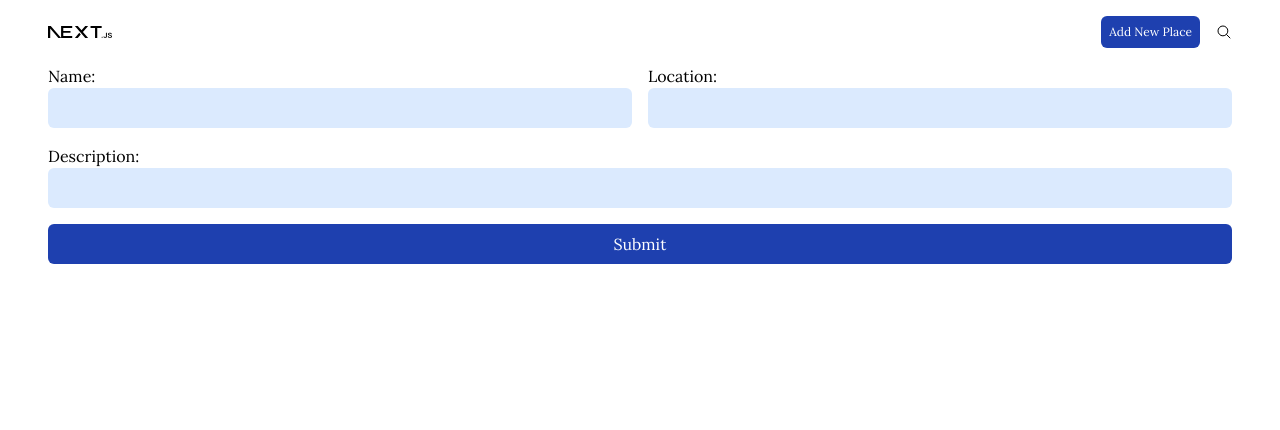
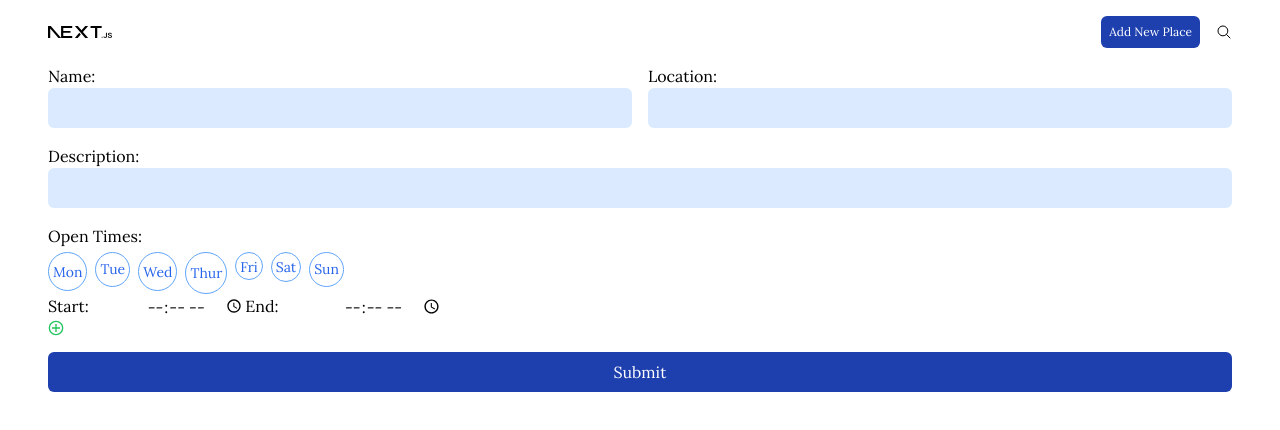
Before and after one commit to DokuaAsiedu/zormor-frontend-assessment, a Next.js app: page /add-place in a window 1280 px wide. Shown: the top 430 px of the page. Built offline with nearby package versions, Linux system fonts and the light colour scheme.

Commit message:
added open hours and days functionality

```diff
--- /dev/null
+++ b/components/details-per-period.tsx
@@ -0,0 +1,23 @@
+import { MdRemoveCircleOutline } from "react-icons/md";
+
+export function DetailsPerPeriod({days, handleDelete, canDelete, handleStart, handleEnd, start, end}: DetailsPerPeriod) {
+  return (
+    <div className="grid grid-cols-3 group">
+      <div className="grid grid-cols-1 md:grid-cols-2">
+        <div className="grid grid-cols-1 sm:grid-cols-2 content-center">
+          <label htmlFor="start">Start: </label>
+          <input type="time" name="start" id="start" onChange={handleStart} value={start}/>
+        </div>
+
+        <div className="grid grid-cols-1 sm:grid-cols-2 content-center">
+          <label htmlFor="end">End: </label>
+          <input type="time" name="end" id="end" onChange={handleEnd} value={end}/>
+        </div>
+      </div>
+
+      <div className="capitalize">{days.join(", ")}</div>
+
+      {canDelete && <MdRemoveCircleOutline className="text-red-500 hidden group-hover:block" onClick={handleDelete}/>}
+    </div>
+  )
+}
--- a/components/index.ts
+++ b/components/index.ts
@@ -1,3 +1,5 @@
 export * from "@/components/navbar";
 export * from "@/components/searchbar";
 export * from "@/components/location-card";
+export * from "@/components/open-period";
+export * from "@/components/details-per-period";
--- /dev/null
+++ b/components/open-period.tsx
@@ -0,0 +1,116 @@
+import React, { useEffect, useMemo, useState } from "react"
+import { GrAddCircle } from "react-icons/gr";
+import { DetailsPerPeriod } from "./details-per-period";
+
+const DAYS_OF_WEEK = ['mon', 'tue', 'wed', 'thur', 'fri', 'sat', 'sun']
+
+export function OpenPeriod({periods, handlePeriods}: {periods: Period[], handlePeriods: (prev: Period[]) => void}) {
+  // const [periods, setPeriods] = useState<Period[]>([{days: [], start: "", end: ""}])
+  const [pointer, setPointer] = useState<number>(0)
+
+  const usedDays = useMemo(() => {
+    const arr: string[] = [];
+
+    periods.forEach(item => arr.push(...item.days))
+    return arr
+  }, [periods])
+
+  const addDay = (day: string) => {
+    // get pointer position
+    // check if day is included in periods at that position
+    const periodsCopy: Period[] = [...periods];
+    const periodAtPointer: Period = {...periodsCopy[pointer]}
+    const daysCopy: string[] = periodAtPointer.days
+
+    if (daysCopy.includes(day)) {
+      const index = daysCopy.indexOf(day)
+      daysCopy.splice(index, 1)
+    }
+    else {
+      if (!usedDays.includes(day)) {
+        daysCopy.push(day)
+      }
+    }
+
+    periodAtPointer.days = daysCopy
+    periodsCopy[pointer] = periodAtPointer
+
+    handlePeriods(periodsCopy)
+    // handleFormData((prev) => ({...prev, openPeriods: periodsCopy}))
+  }
+
+  const addPeriod = () => {
+    const obj: Period = {days: [], start: "", end: ""}
+    // console.log(periods)
+    const periodsCopy = [...periods]
+
+    periodsCopy.push(obj)
+
+    setPointer(pointer + 1)
+    handlePeriods(periodsCopy)
+    // handleFormData((prev) => ({...prev, openPeriods: periodsCopy}))
+  }
+
+  const handleDelete = (id: number) => {
+    const periodsCopy = [...periods]
+
+    periodsCopy.splice(id, 1)
+    handlePeriods(periodsCopy)
+    // handleFormData((prev) => ({...prev, openPeriods: periodsCopy}))
+    setPointer(pointer - 1)
+  }
+
+  const handleStart = (e: React.ChangeEvent<HTMLInputElement>, id: number) => {
+    const periodsCopy: Period[] = [...periods]
+    periodsCopy[id].start = e.target.value
+
+    handlePeriods(periodsCopy)
+    // handleFormData((prev) => ({...prev, openPeriods: periodsCopy}))
+  }
+
+  const handleEnd = (e: React.ChangeEvent<HTMLInputElement>, id: number) => {
+    const periodsCopy: Period[] = [...periods]
+    periodsCopy[id].end = e.target.value
+
+    handlePeriods(periodsCopy)
+    // handleFormData((prev) => ({...prev, openPeriods: periodsCopy}))
+  }
+
+  useEffect(() => {
+    console.log(periods)
+  }, [periods])
+
+  return (
+    <div>
+      <div className="h-fit flex flex-row items-stretch flex-wrap gap-2 text-sm">
+        {DAYS_OF_WEEK.map((item, index) => {
+          return (
+            <button type="button" key={`item-${index}`} className={`h-full p-1  grid place-items-center aspect-square capitalize  border-[1px] border-blue-400 rounded-full ${usedDays.includes(item) ? 'bg-blue-400 text-white' : 'bg-white text-blue-600'}`} onClick={() => addDay(item)}>
+              {item}
+            </button>
+          )
+        })}
+
+      </div>
+
+      <>
+        {periods.map((item, index) => {
+          return (
+            <DetailsPerPeriod
+              key={`item-${index}`}
+              days={item.days}
+              handleDelete={() => handleDelete(index)}
+              canDelete={periods.length > 1}
+              handleStart={(e) => {handleStart(e, index)}}
+              handleEnd={(e) => {handleEnd(e, index)}}
+              start={periods[index].start}
+              end={periods[index].end}
+            />
+          )
+        })}
+
+        {usedDays.length < 7 && <GrAddCircle className="text-green-500" onClick={addPeriod}/>}
+      </>
+    </div>
+  )
+}
--- a/data/places.ts
+++ b/data/places.ts
@@ -5,6 +5,7 @@ export const PLACES_DB: Place[] = [
     description:
       "Suspendisse dignissim tincidunt odio sed tempus. Fusce at nunc orci. Donec tempor tempus consectetur. Curabitur ullamcorper orci a eros ultrices vestibulum. Integer mollis odio efficitur, finibus magna et, sollicitudin lorem. Mauris interdum vitae quam ac ornare. Sed tellus est, iaculis quis justo vitae, fringilla consectetur nibh. Ut eleifend vehicula tempus. In gravida dolor dolor, id volutpat dui condimentum eu. Quisque iaculis lobortis porta. Donec tincidunt fringilla pretium. Interdum et malesuada fames ac ante ipsum primis in faucibus. Nullam sit amet efficitur nunc. Nulla efficitur lectus fermentum diam auctor vestibulum.",
     location: "4053 7th Street",
+    openPeriods: [{ days: [], start: "", end: "" }],
   },
   {
     id: 2,
@@ -12,6 +13,7 @@ export const PLACES_DB: Place[] = [
     description:
       "Sed ac commodo ligula. Morbi suscipit mi eget tortor euismod, a congue nibh finibus. Ut dapibus ut odio sit amet vehicula. Nulla congue posuere ligula ac pulvinar. Suspendisse potenti. Nulla libero odio, suscipit ut mattis non, tempor molestie diam. Nam sed ex mollis, luctus nisi at, rhoncus sapien. Integer eu ligula metus. Orci varius natoque penatibus et magnis dis parturient montes, nascetur ridiculus mus.",
     location: "894 Riverside Drive",
+    openPeriods: [{ days: [], start: "", end: "" }],
   },
   {
     id: 3,
@@ -19,6 +21,7 @@ export const PLACES_DB: Place[] = [
     description:
       "Nulla orci mi, dapibus vel tempor vulputate, luctus at quam. Curabitur tempus sed mi eget pretium. Sed vitae eleifend nibh. Integer luctus orci vel metus elementum, sit amet rutrum nisi cursus. Cras sagittis eu magna et bibendum. Aliquam erat volutpat. Pellentesque sollicitudin ornare egestas. Fusce libero quam, elementum non auctor ultricies, vulputate non sem. Integer tristique est a lorem consectetur tempor.",
     location: "6527 Magnolia Drive",
+    openPeriods: [{ days: [], start: "", end: "" }],
   },
   {
     id: 4,
@@ -26,6 +29,7 @@ export const PLACES_DB: Place[] = [
     description:
       "Vestibulum ante ipsum primis in faucibus orci luctus et ultrices posuere cubilia curae; Suspendisse luctus luctus metus et eleifend. Donec pharetra sem congue elementum venenatis. Nulla vitae odio urna. Ut sit amet eros orci. Praesent dictum ac dui a efficitur. Ut non hendrerit velit, nec mattis dolor. Ut venenatis elit quam, eget pulvinar augue finibus sed. Proin mi magna, venenatis eu sagittis vel, porttitor vel velit. Pellentesque nisl lacus, aliquam quis turpis ac, congue mollis arcu. Suspendisse eu nunc consequat, tincidunt diam eget, ornare diam. Curabitur iaculis vitae erat in eleifend.",
     location: "39 Hill Street",
+    openPeriods: [{ days: [], start: "", end: "" }],
   },
   {
     id: 5,
@@ -33,6 +37,7 @@ export const PLACES_DB: Place[] = [
     description:
       "Praesent nec euismod ex. Cras pharetra auctor imperdiet. Maecenas nisi ipsum, tristique eu metus eu, tincidunt accumsan nibh. Aenean et purus faucibus, fermentum risus eget, posuere diam. Fusce eget orci non sapien gravida sagittis. Curabitur placerat condimentum tortor. Duis cursus feugiat sem, quis convallis mi lobortis vitae. Praesent in dui mi. Ut egestas consectetur massa, vitae vulputate diam feugiat vitae. Nam tincidunt dui massa, et lacinia arcu cursus a. Orci varius natoque penatibus et magnis dis parturient montes, nascetur ridiculus mus. Mauris eu malesuada elit. Praesent accumsan venenatis leo eget tempor. Quisque luctus consequat faucibus.",
     location: "993 9th Street",
+    openPeriods: [{ days: [], start: "", end: "" }],
   },
   {
     id: 6,
@@ -40,6 +45,7 @@ export const PLACES_DB: Place[] = [
     description:
       "Suspendisse ac nibh lacinia, maximus magna id, auctor erat. Proin auctor ultrices erat, id blandit arcu maximus vitae. Phasellus eu urna sapien. Vestibulum ornare arcu est. Integer viverra venenatis mauris, a pharetra dolor accumsan a. Nunc porta egestas arcu. Nunc quis odio id augue scelerisque finibus. Donec ultrices in felis in tincidunt. Integer pharetra massa at aliquet vestibulum. Lorem ipsum dolor sit amet, consectetur adipiscing elit. Nullam aliquet justo eu tortor vehicula tincidunt. Vestibulum commodo, purus sit amet sollicitudin tincidunt, eros nibh lobortis massa, at blandit lectus turpis quis nulla. Proin accumsan tortor euismod tincidunt fringilla. Nunc a augue ante. Proin posuere dolor non turpis mattis varius. Suspendisse porttitor ornare rhoncus.",
     location: "355 Lincoln Avenue",
+    openPeriods: [{ days: [], start: "", end: "" }],
   },
   {
     id: 7,
@@ -47,6 +53,7 @@ export const PLACES_DB: Place[] = [
     description:
       "Ut venenatis, tortor a commodo tincidunt, metus urna finibus lorem, ut pulvinar diam risus quis sapien. Nunc sit amet consectetur tortor. Suspendisse potenti. Nulla elementum hendrerit commodo. Sed suscipit et mi nec lobortis. Fusce efficitur metus ut orci ullamcorper suscipit. Sed condimentum sapien eu bibendum porta. Duis vel nunc quis leo congue interdum.",
     location: "16 8th Street",
+    openPeriods: [{ days: [], start: "", end: "" }],
   },
   {
     id: 8,
@@ -54,6 +61,7 @@ export const PLACES_DB: Place[] = [
     description:
       "Cras metus ipsum, viverra vel ligula in, finibus eleifend odio. Morbi odio eros, euismod eget sapien non, placerat vehicula ex. Ut non nisi felis. In scelerisque tincidunt erat vel finibus. Vestibulum ut aliquam orci. Duis blandit vel lacus eget aliquet. Donec lacinia, elit sed tincidunt dictum, mi nisl cursus arcu, et fermentum diam sem eget purus. Nunc nec felis leo. Vivamus dictum lorem id lacus convallis lacinia quis nec quam. Maecenas faucibus sed nisi eu molestie. Fusce elementum ultrices risus, quis porttitor dolor porttitor nec. Duis convallis ante ipsum, id suscipit sem ultricies quis. Sed vel rhoncus tellus. Ut sed tincidunt nibh, non cursus nunc.",
     location: "233 Central Avenue",
+    openPeriods: [{ days: [], start: "", end: "" }],
   },
   {
     id: 9,
@@ -61,6 +69,7 @@ export const PLACES_DB: Place[] = [
     description:
       "Duis sodales dignissim leo vitae convallis. Praesent rhoncus pulvinar lectus quis suscipit. Vestibulum ante ipsum primis in faucibus orci luctus et ultrices posuere cubilia curae; Nunc ut elementum neque. Cras est ipsum, molestie vel vulputate vulputate, iaculis ac tellus. Nulla consectetur non ante et auctor. Etiam sodales lectus vel lectus scelerisque pretium ut sed felis. Maecenas congue felis vitae sapien dignissim rutrum. Proin in mi ex.",
     location: "3847 2nd Avenue",
+    openPeriods: [{ days: [], start: "", end: "" }],
   },
   {
     id: 10,
@@ -68,5 +77,6 @@ export const PLACES_DB: Place[] = [
     description:
       "Praesent nec commodo mauris, ut cursus odio. Donec venenatis tincidunt eros nec volutpat. Nulla convallis egestas finibus. Proin tellus nunc, cursus quis massa a, congue dictum massa. Phasellus tincidunt tristique placerat. Proin imperdiet feugiat consectetur. Nullam rhoncus ullamcorper libero quis viverra.",
     location: "16573 7th Street",
+    openPeriods: [{ days: [], start: "", end: "" }],
   },
 ];
--- a/pages/add-place.tsx
+++ b/pages/add-place.tsx
@@ -2,18 +2,23 @@ import { GeneralLayout } from "@/layouts/general-layout";
 import React, { useState } from "react";
 import { useRouter } from "next/router";
 import { usePlacesProvider } from "@/providers/db-provider";
+import { OpenPeriod } from "@/components";
 
 const formStructure = {
   id: 0,
   name: "",
   description: "",
-  location: ""
+  location: "",
+  openPeriods: [
+    {days: [], start: "", end: ""}
+  ]
 }
 
 export default function AddPlace() {
   const router = useRouter();
   const { places, updatePlaces } = usePlacesProvider();
   const [formData, setFormData] = useState<Place>(formStructure);
+  const [periods, setPeriods] = useState<Period[]>([{days: [], start: "", end: ""}])
 
   const handleName = (e: React.ChangeEvent<HTMLInputElement>) => {
     setFormData((prev) => ({ ...prev, name: e.target.value }));
@@ -31,13 +36,12 @@ export default function AddPlace() {
     e.preventDefault();
     // console.log(formData);
 
+    const placesCopy = [...places];
+    const fullForm: Place = Object.assign({}, formData, {openPeriods: periods})
+    // console.log(fullForm)
+    fullForm.id = places.length + 1
 
-
-    const placesCopy = [...places];
-    const formCopy: Place = {...formData}
-    formCopy.id = places.length + 1
-
-    placesCopy.push(formCopy);
+    placesCopy.push(fullForm);
     updatePlaces(placesCopy);
 
     localStorage.setItem("places", JSON.stringify(placesCopy));
@@ -86,6 +90,11 @@ export default function AddPlace() {
           />
         </div>
 
+        <div className="sm:col-span-2 flex flex-col items-stretch gap-1">
+          <p>Open Times:</p>
+          <OpenPeriod periods={periods} handlePeriods={setPeriods}/>
+        </div>
+
         <button
           className="sm:col-span-2 p-2 bg-blue-800 text-white rounded-md"
           type="submit"
--- a/styles/globals.css
+++ b/styles/globals.css
@@ -5,3 +5,7 @@
 body {
   @apply text-base min-w-[280px];
 }
+
+/* input[type="time"]::-webkit-datetime-edit {
+  display: none;
+} */
```
Also changed, not shown: types/types.d.ts (+17 -0 lines), 1 other file (tests, documents, lock files or other folders).
